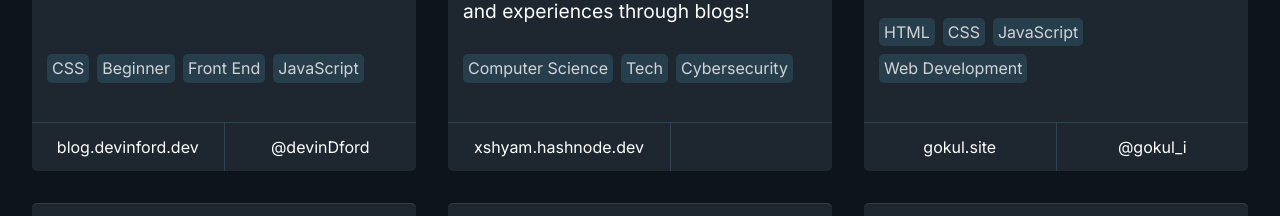
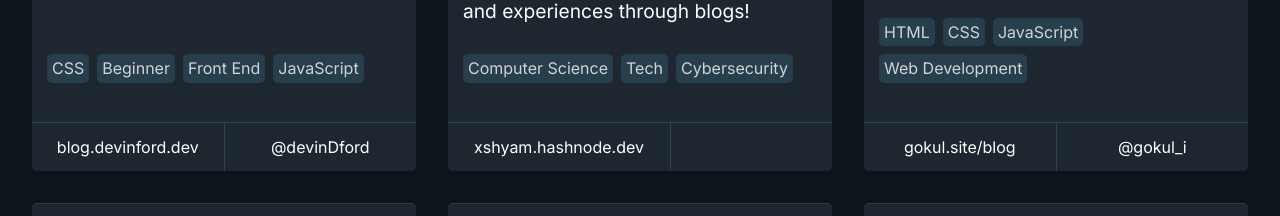
Before and after one commit to markodenic/awesome-tech-blogs, a Nuxt app: page / in a window 1280 px wide. Shown: the part 2291-2507 px from the top of the page. Built offline with nearby package versions, Linux system fonts and the light colour scheme; grey boxes are pictures that could not be loaded.

Commit message:
Update data.js

```diff
--- a/data.js
+++ b/data.js
@@ -3283,7 +3283,7 @@ module.exports = [
   {
     name: "Gokulakrishnan Kalaikovan",
     description: "Web Developer & GDE from India. Developing web applications.",
-    url: "https://gokul.site",
+    url: "https://gokul.site/blog",
     twitter: "@gokul_i",
     tags: ["HTML", "CSS", "JavaScript", "Web Development"],
  }
```
